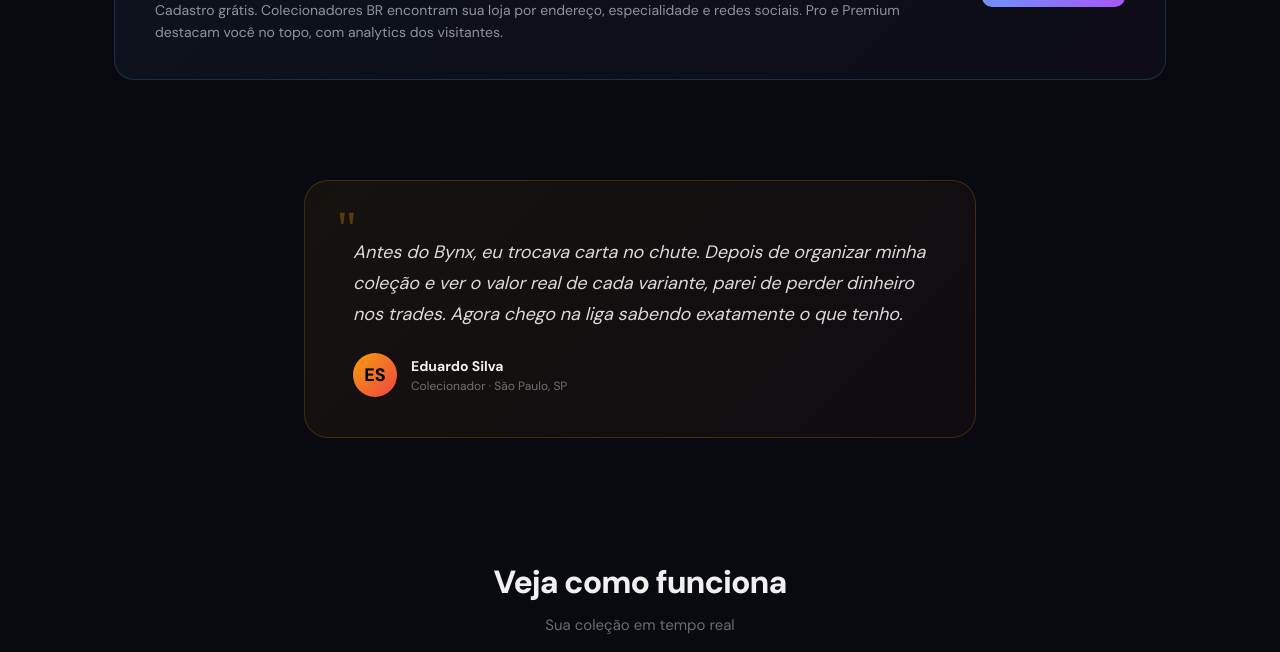
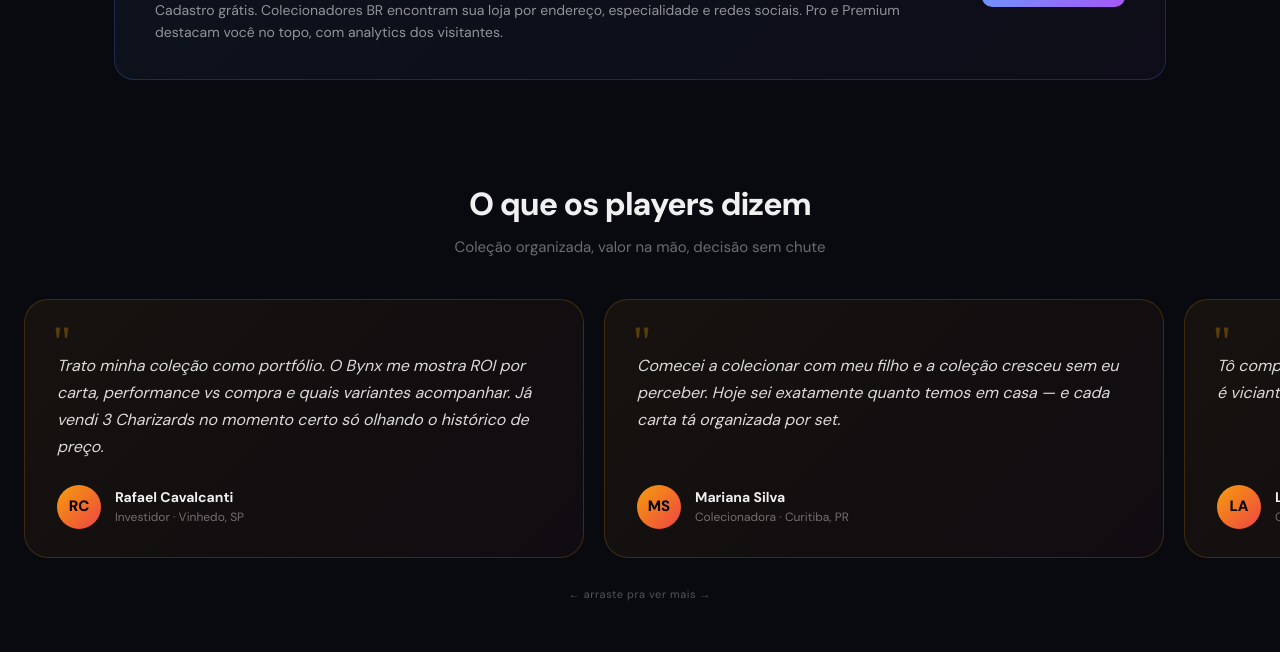
Before and after one commit to brazildigital1403/tcg-invest, a Next.js app: page / in a window 1280 px wide. Shown: the part 5980-6632 px from the top of the page. Built offline with nearby package versions, Linux system fonts and the light colour scheme; no server answers.

Commit message:
feat(landing): carousel de 14 depoimentos com nomes BR

```diff
--- a/src/app/page.tsx
+++ b/src/app/page.tsx
@@ -115,6 +115,7 @@ export default function Home() {
           .lp-feat-grid   { grid-template-columns: repeat(2, 1fr) !important; }
           .lp-mockup-stats { grid-template-columns: repeat(2, 1fr) !important; }
         }
+        .lp-testimonials-row::-webkit-scrollbar { display: none; }
       `}</style>
 
       {/* JSON-LD: FAQPage — rich snippets no Google */}
@@ -554,23 +555,80 @@ export default function Home() {
         </div>
       </section>
 
-      {/* ── DEPOIMENTO ── */}
-      <section style={{ padding: '60px 24px', maxWidth: 720, margin: '0 auto' }}>
-        <div style={{ background: 'linear-gradient(135deg, rgba(245,158,11,0.06), rgba(239,68,68,0.04))', border: '1px solid rgba(245,158,11,0.2)', borderRadius: 24, padding: '40px 48px', position: 'relative' }}>
-          <span style={{ position: 'absolute', top: 24, left: 32, fontSize: 48, color: 'rgba(245,158,11,0.3)', fontFamily: 'Georgia, serif', lineHeight: 1 }} aria-hidden="true">"</span>
-          <p style={{ fontSize: 18, lineHeight: 1.7, color: 'rgba(255,255,255,0.85)', fontStyle: 'italic', marginBottom: 24, paddingTop: 16 }}>
-            Antes do Bynx, eu trocava carta no chute. Depois de organizar minha coleção e ver o valor real de cada variante, parei de perder dinheiro nos trades. Agora chego na liga sabendo exatamente o que tenho.
+      {/* ── DEPOIMENTOS ── */}
+      <section style={{ padding: '60px 0 40px', margin: '0 auto' }}>
+        <div style={{ textAlign: 'center', maxWidth: 720, margin: '0 auto 32px', padding: '0 24px' }}>
+          <h2 style={{ fontSize: 'clamp(22px, 3vw, 32px)', fontWeight: 800, letterSpacing: '-0.03em', marginBottom: 8 }}>
+            O que os players dizem
+          </h2>
+          <p style={{ color: 'rgba(255,255,255,0.4)', fontSize: 15 }}>
+            Coleção organizada, valor na mão, decisão sem chute
           </p>
-          <div style={{ display: 'flex', alignItems: 'center', gap: 14 }}>
-            <div style={{ width: 44, height: 44, borderRadius: '50%', background: 'linear-gradient(135deg, #f59e0b, #ef4444)', display: 'flex', alignItems: 'center', justifyContent: 'center', fontSize: 18, fontWeight: 800, color: '#000', flexShrink: 0 }}>
-              ES
-            </div>
-            <div>
-              <p style={{ fontSize: 14, fontWeight: 700, color: '#f0f0f0' }}>Eduardo Silva</p>
-              <p style={{ fontSize: 12, color: 'rgba(255,255,255,0.4)' }}>Colecionador · São Paulo, SP</p>
-            </div>
-          </div>
         </div>
+
+        <div
+          className="lp-testimonials-row"
+          style={{
+            display: 'flex',
+            gap: 20,
+            overflowX: 'auto',
+            scrollSnapType: 'x mandatory',
+            padding: '8px 24px 24px',
+            scrollbarWidth: 'none',
+            WebkitOverflowScrolling: 'touch',
+          }}
+        >
+          {[
+            { initials: 'RC', name: 'Rafael Cavalcanti', role: 'Investidor', city: 'Vinhedo, SP', text: 'Trato minha coleção como portfólio. O Bynx me mostra ROI por carta, performance vs compra e quais variantes acompanhar. Já vendi 3 Charizards no momento certo só olhando o histórico de preço.' },
+            { initials: 'MS', name: 'Mariana Silva', role: 'Colecionadora', city: 'Curitiba, PR', text: 'Comecei a colecionar com meu filho e a coleção cresceu sem eu perceber. Hoje sei exatamente quanto temos em casa — e cada carta tá organizada por set.' },
+            { initials: 'LA', name: 'Lucas Almeida', role: 'Colecionador', city: 'Belo Horizonte, MG', text: 'Tô completando o 151 carta por carta. A barra de progresso por set é viciante. Já são 87% e não vou parar até zerar.' },
+            { initials: 'GO', name: 'Gabriel Oliveira', role: 'Competitivo', city: 'São Paulo, SP', text: 'Monto deck pra torneio e antes de comprar carta eu sempre confiro o histórico no Bynx. Já evitei comprar carta hypeada que ia desabar — e desabou na semana seguinte.' },
+            { initials: 'CO', name: 'Carlos Oliveira', role: 'Lojista', city: 'Campinas, SP', text: 'Tenho loja física há 6 anos. Uso o Bynx pra precificar carta usada que entra no balcão. Os valores médios batem com o que a galera aceita, não preciso negociar no chute.' },
+            { initials: 'CA', name: 'Camila Araújo', role: 'Colecionadora', city: 'Florianópolis, SC', text: 'Minha coleção é toda de Eeveelutions. O Bynx separa por variante (foil, reverse, alt art) e isso muda tudo — antes eu nem sabia que tinha 4 versões da mesma Sylveon.' },
+            { initials: 'MR', name: 'Marcelo Rocha', role: 'Veterano', city: 'Porto Alegre, RS', text: 'Joguei TCG na época do Charizard Base Set. Voltei adulto, comecei tudo de novo, mas agora com cabeça de coleção, não de moleque trocando carta no recreio. O Bynx é o que faltava nessa fase 2.' },
+            { initials: 'BF', name: 'Bruno Ferreira', role: 'Colecionador', city: 'Brasília, DF', text: 'Já perdi carta em mudança, já saí no prejuízo em troca, sabe como é. Agora tudo registrado, com foto e valor. Se sumir alguma, eu sei na hora.' },
+            { initials: 'FB', name: 'Fernanda Borges', role: 'Lojista', city: 'Fortaleza, CE', text: 'Vendo carta pelo Instagram e o Bynx é meu termômetro de preço. Quando uma variante começa a subir, eu vejo antes — e ajusto o anúncio antes do meu concorrente.' },
+            { initials: 'LC', name: 'Larissa Costa', role: 'Colecionadora', city: 'Goiânia, GO', text: 'Voltei a colecionar depois de 15 anos. O Bynx me deu o contexto que faltava: o que é raro hoje, o que valorizou, como organizar. Virei criança de novo, só que com planilha.' },
+            { initials: 'PH', name: 'Pedro Henrique', role: 'Competitivo', city: 'Niterói, RJ', text: 'Tô economizando pro Nationals. Cada carta que entra no deck eu lanço no Bynx pra ver o custo total. Saber que o deck me custou R$ 1.840 e tá valendo R$ 2.100 é satisfação pura.' },
+            { initials: 'DM', name: 'Diego Mendes', role: 'Colecionador', city: 'Recife, PE', text: '5 caixas de cartas aleatórias no armário há anos. Em 2 fins de semana escaneei tudo, organizei e descobri que tinha quase R$ 4 mil em carta lá. Sério.' },
+            { initials: 'AC', name: 'André Cardoso', role: 'Lojista', city: 'Joinville, SC', text: 'Organizo torneios locais e vendo cartas avulsas. O Bynx me dá controle de estoque + valor atualizado. Antes era planilha do Excel sofrendo, agora é só abrir o app.' },
+            { initials: 'BS', name: 'Beatriz Santos', role: 'Colecionadora', city: 'Salvador, BA', text: 'O app é bonito demais. Adicionar carta é rápido, ver a coleção dá orgulho, e o dashboard de patrimônio é meu xodó. Recomendei pra todo o grupo da liga.' },
+          ].map((t, i) => (
+            <article
+              key={i}
+              style={{
+                flex: '0 0 auto',
+                width: 'min(560px, 86vw)',
+                scrollSnapAlign: 'center',
+                background: 'linear-gradient(135deg, rgba(245,158,11,0.06), rgba(239,68,68,0.04))',
+                border: '1px solid rgba(245,158,11,0.2)',
+                borderRadius: 24,
+                padding: '36px 32px 28px',
+                position: 'relative',
+                display: 'flex',
+                flexDirection: 'column',
+              }}
+            >
+              <span style={{ position: 'absolute', top: 20, left: 28, fontSize: 44, color: 'rgba(245,158,11,0.3)', fontFamily: 'Georgia, serif', lineHeight: 1 }} aria-hidden="true">"</span>
+              <p style={{ fontSize: 16, lineHeight: 1.7, color: 'rgba(255,255,255,0.85)', fontStyle: 'italic', marginBottom: 24, paddingTop: 16, flex: 1 }}>
+                {t.text}
+              </p>
+              <div style={{ display: 'flex', alignItems: 'center', gap: 14 }}>
+                <div style={{ width: 44, height: 44, borderRadius: '50%', background: 'linear-gradient(135deg, #f59e0b, #ef4444)', display: 'flex', alignItems: 'center', justifyContent: 'center', fontSize: 15, fontWeight: 800, color: '#000', flexShrink: 0 }}>
+                  {t.initials}
+                </div>
+                <div>
+                  <p style={{ fontSize: 14, fontWeight: 700, color: '#f0f0f0' }}>{t.name}</p>
+                  <p style={{ fontSize: 12, color: 'rgba(255,255,255,0.4)' }}>{t.role} · {t.city}</p>
+                </div>
+              </div>
+            </article>
+          ))}
+        </div>
+
+        <p style={{ textAlign: 'center', fontSize: 11, color: 'rgba(255,255,255,0.3)', marginTop: 4, letterSpacing: '0.05em' }}>
+          ← arraste pra ver mais →
+        </p>
       </section>
 
       {/* ── DEMO ANIMADA ── */}
```
